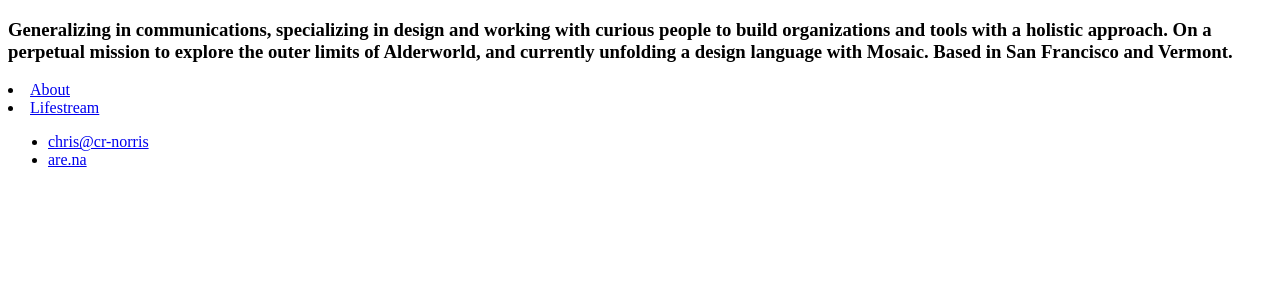
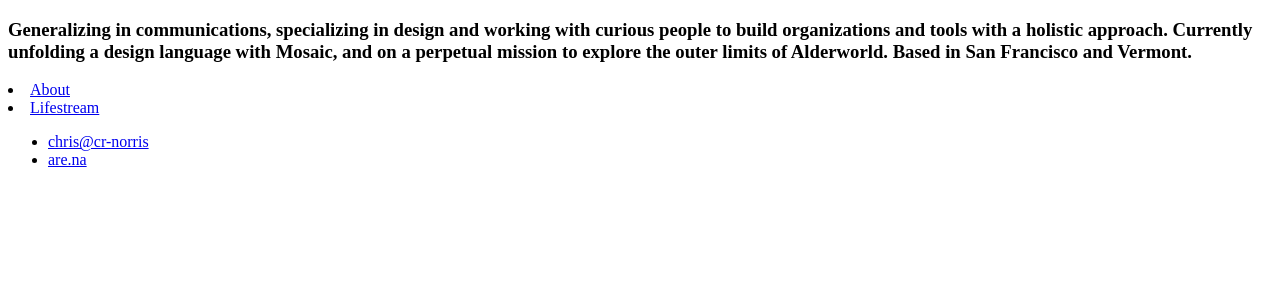
Before and after one commit to cr-norris/cr-norris, a Jekyll site: the page built from index.html, in a window 1280 px wide. Shown: the top 300 px of the page. Built offline with Jekyll 4.4.1, drawn with Linux system fonts in a browser that asks for light colours; nearby versions of some CDN libraries; library files that are not in the unit come from our copies; some of the changed lines change nothing that is shown.

Commit message:
Bio Edit

```diff
--- a/_config.yml
+++ b/_config.yml
@@ -1,12 +1,12 @@
 
 title: Christopher Norris
 email: chris@cr-norris
-description: Generalizing in communications, specializing in design and working with curious people to build organizations and tools with a holistic approach. On a perpetual mission to explore the outer limits of Alderworld, and currently unfolding a design language with Mosaic. Based in San Francisco and Vermont.
+description: Generalizing in communications, specializing in design and working with curious people to build organizations and tools with a holistic approach. Currently unfolding a design language with Mosaic, and on a perpetual mission to explore the outer limits of Alderworld. Based in San Francisco and Vermont.
 image: "../assets/images/crn-photo.jpg"
 baseurl: "/"
 url: "cr-norris.com"
 
-permalink: /:title/
+permalink: /:collection/:title/
 
 collections:
   pages:
```
